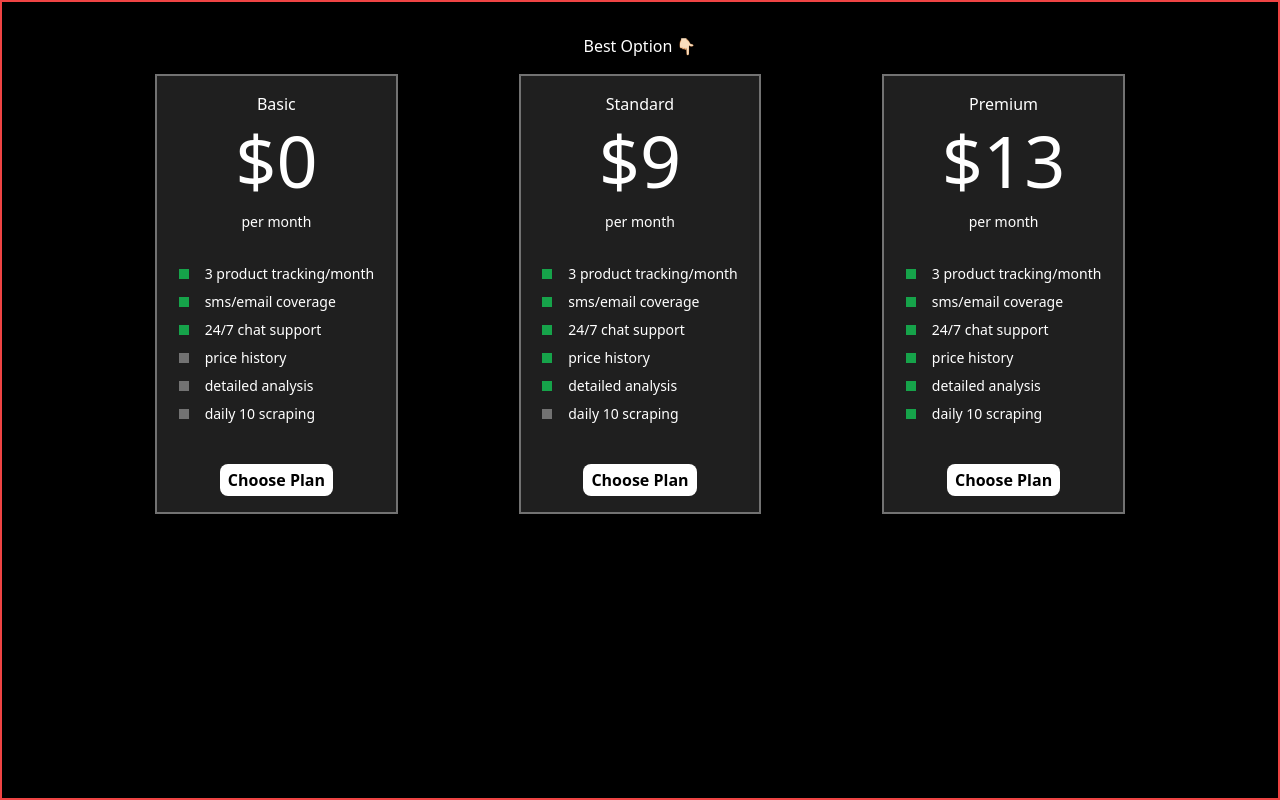
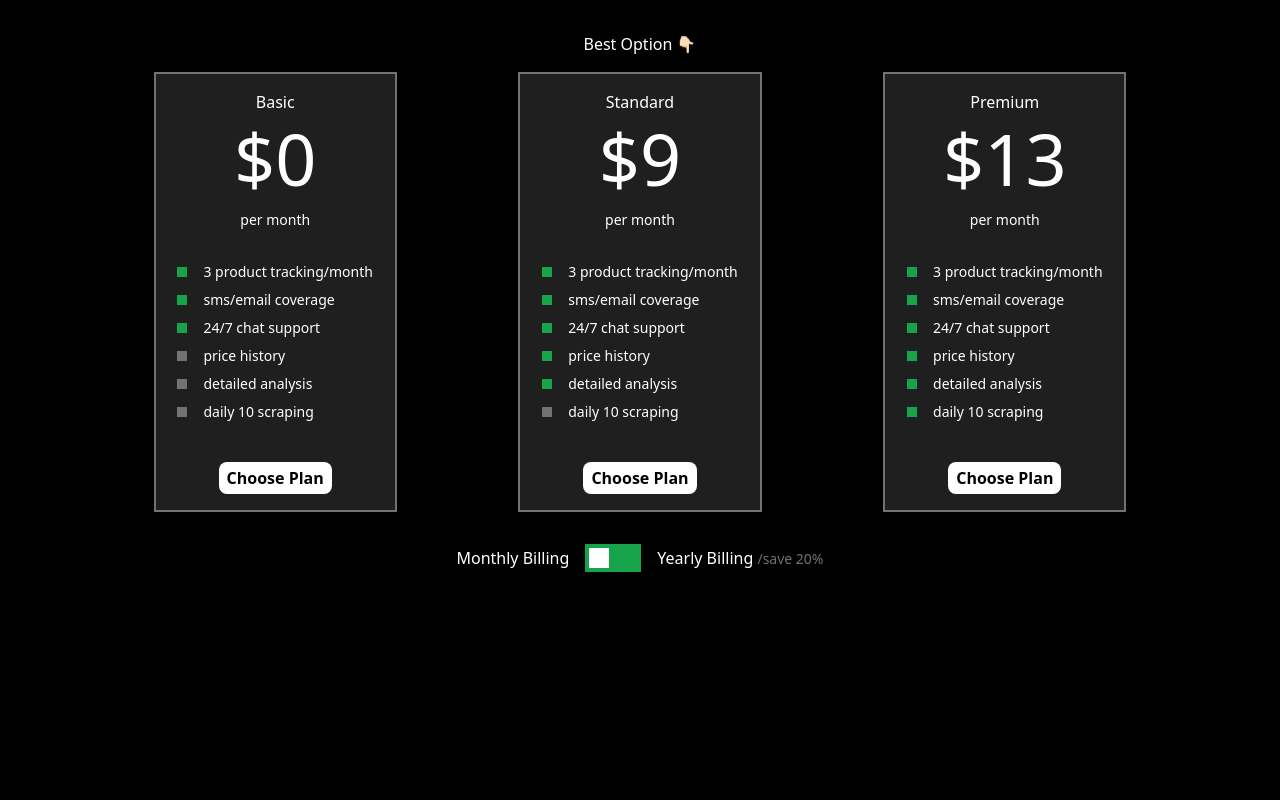
Before and after one commit to DeveloperAromal/PriceHwak, a Next.js app: page /pricing in a window 1280 px wide. Built offline with nearby package versions, Linux system fonts and the light colour scheme.

Commit message:
made button

```diff
--- a/app/components/Pricing.tsx
+++ b/app/components/Pricing.tsx
@@ -45,11 +45,11 @@ const Pricing = () => {
 ];
   return (
     <>
-      <section className='p-8 border-2 border-red-500 w-screen h-screen flex flex-col items-center'>
+      <section className='p-8 w-screen h-screen flex flex-col items-center overflow-x-hidden'>
         <div className="top mb-4">
           <h4>Best Option 👇🏻</h4>
         </div>
-        <div className="bottom flex items-center justify-evenly w-full">
+        <div className="bottom flex items-center justify-evenly w-full mb-8">
         {pricingCards.map((card, index) => (
                 <div key={index} className="card_one border-2 border-69 bg-70 w-1/5 flex flex-col items-center py-4 px-4">
                     <div className="main flex flex-col items-center justify-center mb-8">
@@ -73,6 +73,16 @@ const Pricing = () => {
                 </div>
             ))}
         </div>
+
+        <div className="changer_button flex items-center">
+          <h4 className='mr-4'>Monthly Billing</h4>
+            <div className="greenbox w-14 h-7 bg-green-600 flex items-center p-1 mr-4">
+              <div className="whitebox bg-white w-5 h-5">
+
+              </div>
+            </div>
+          <h4>Yearly Billing <span className='text-sm text-69'>/save 20%</span></h4>
+        </div>
       </section>
     </>
   )
```
